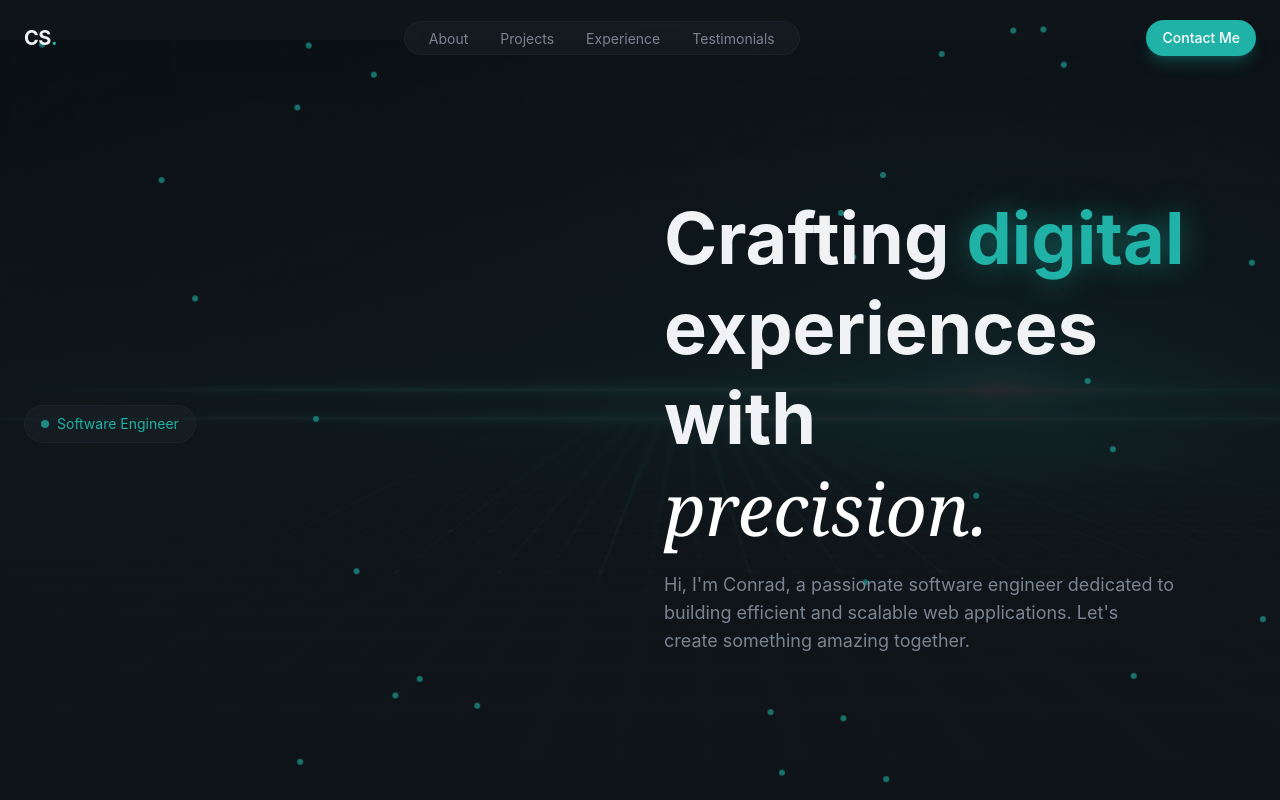
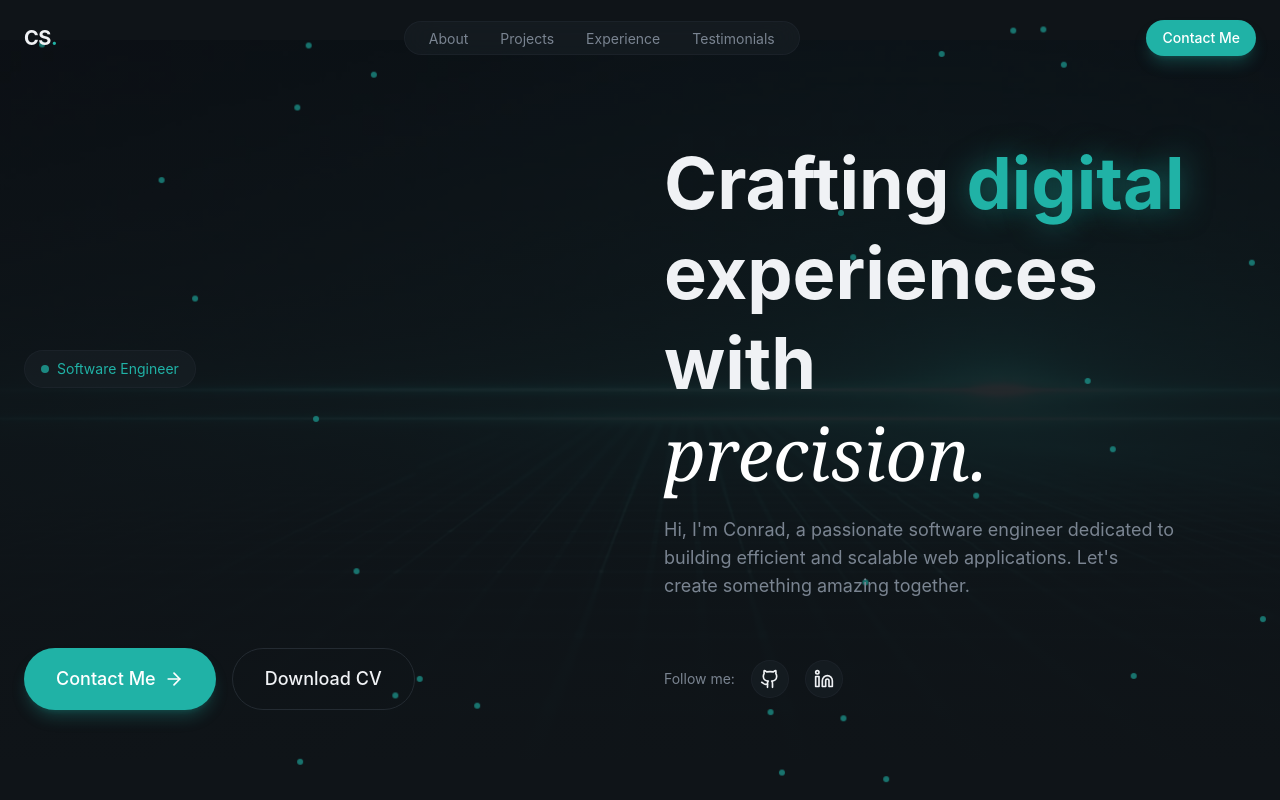
Before and after one commit to conradiscoding/personal-portfolio, a React (Vite) app: page / in a window 1280 px wide. Built offline with nearby package versions, Linux system fonts and the light colour scheme.

Commit message:
finish right column, add animatedborder button component

```diff
--- /dev/null
+++ b/src/components/AnimatedBorderButton.jsx
@@ -0,0 +1,40 @@
+import React from 'react';
+
+const AnimatedBorderButton = ({ children }) => {
+  return (
+    <button
+      className="relative bg-transparent border border-border
+        text-foreground hover:border-primary/50 transition-all
+        duration-1000 focus:outline-none focus-visible:ring-2
+        focus-visible:ring-primary focus-visible:ring-offset-2
+        disabled:opacity-50 disabled:cursor-not-allowed group
+        px-8 py-4 text-lg font-medium rounded-full overflow-visible
+        animated-border"
+    >
+      {/* Animated SVG Border */}
+      <svg
+        className="absolute left-0 top-0 w-full h-full pointer-events-none download-cv-border"
+        viewBox="0 0 200 60"
+        preserveAspectRatio="none"
+        style={{ overflow: 'visible' }}
+      >
+        <path
+          d="M 30,1 A 29,29 0 0 0 1,30 L 1,30 A 29,29 0 0 0 30,59 L 170,59 A 29,29 0 0 0 199,30 L 199,30 A 29,29 0 0 0 170,1 Z"
+          fill="none"
+          stroke="var(--color-primary)"
+          strokeWidth="2"
+          strokeDasharray="400 550"
+          strokeDashoffset="400"
+          strokeLinecap="round"
+          strokeLinejoin="round"
+          className="animated-border-path"
+        />
+      </svg>
+      <span className="relative z-10 flex items-center justify-center gap-2">
+        {children}
+      </span>
+    </button>
+  );
+};
+
+export default AnimatedBorderButton;
--- a/src/components/Button.jsx
+++ b/src/components/Button.jsx
@@ -1,6 +1,6 @@
 import React from 'react';
 
-const Button = ({ className = '', size = 'default', children }) => {
+const Button = ({ className = '', size = 'default', children, ...props }) => {
   const baseClasses =
     'relative overflow-hidden rounded-full font-medium focus:outline-none focuse-visible:ring-2 focus-visible:ring-primary bg-primary text-primary-foreground hover:bg-primary/90 shadow-lg shadow-primary/25';
   const sizeClasses = {
@@ -11,8 +11,8 @@
 
   const classes = `${baseClasses} ${sizeClasses[size]} ${className}`;
   return (
-    <button className={classes}>
-      <span className="relative flex item-center justify-center gap-2">
+    <button className={classes} {...props}>
+      <span className="relative flex items-center justify-center gap-2">
         {children}
       </span>
     </button>
--- a/src/sections/Hero.jsx
+++ b/src/sections/Hero.jsx
@@ -1,4 +1,7 @@
+import { ArrowRight, Github, Linkedin } from 'lucide-react';
+import Button from '@/components/Button.jsx';
 import React from 'react';
+import AnimatedBorderButton from '@/components/AnimatedBorderButton.jsx';
 
 const Hero = () => {
   return (
@@ -17,6 +20,7 @@
       <div className="absolute inset-0 overflow-hidden pointer-events-none">
         {[...Array(30)].map((_, index) => (
           <div
+            key={index}
             className="absolute w-1.5 h-1.5 rounded-full opacity-60"
             style={{
               backgroundColor: '#20b2a6',
@@ -61,6 +65,30 @@
               something amazing together.
             </p>
           </div>
+          {/* CTAS  */}
+          <div className="flex flex-wrap gap-4 animate-fade-in animation-delay-300">
+            <Button size="lg">
+              Contact Me <ArrowRight className="w-5 h-5" />
+            </Button>
+            <AnimatedBorderButton>Download CV</AnimatedBorderButton>
+          </div>
+
+          {/* Social Links */}
+          <div className="flex items-center gap-4 animate-fade-in animation-delay-400">
+            <span className="text-sm text-muted-foreground">Follow me: </span>
+            {[
+              { icon: Github, href: '#' },
+              { icon: Linkedin, href: '#' },
+            ].map((social, index) => (
+              <a
+                key={index}
+                href={social.href}
+                className="p-2 rounded-full glass hover:bg-primary/10 hover:text-primary transition-all duration-300"
+              >
+                {<social.icon className="w-5 h-5" />}
+              </a>
+            ))}
+          </div>
           {/* Right Column */}
         </div>
       </div>
```
